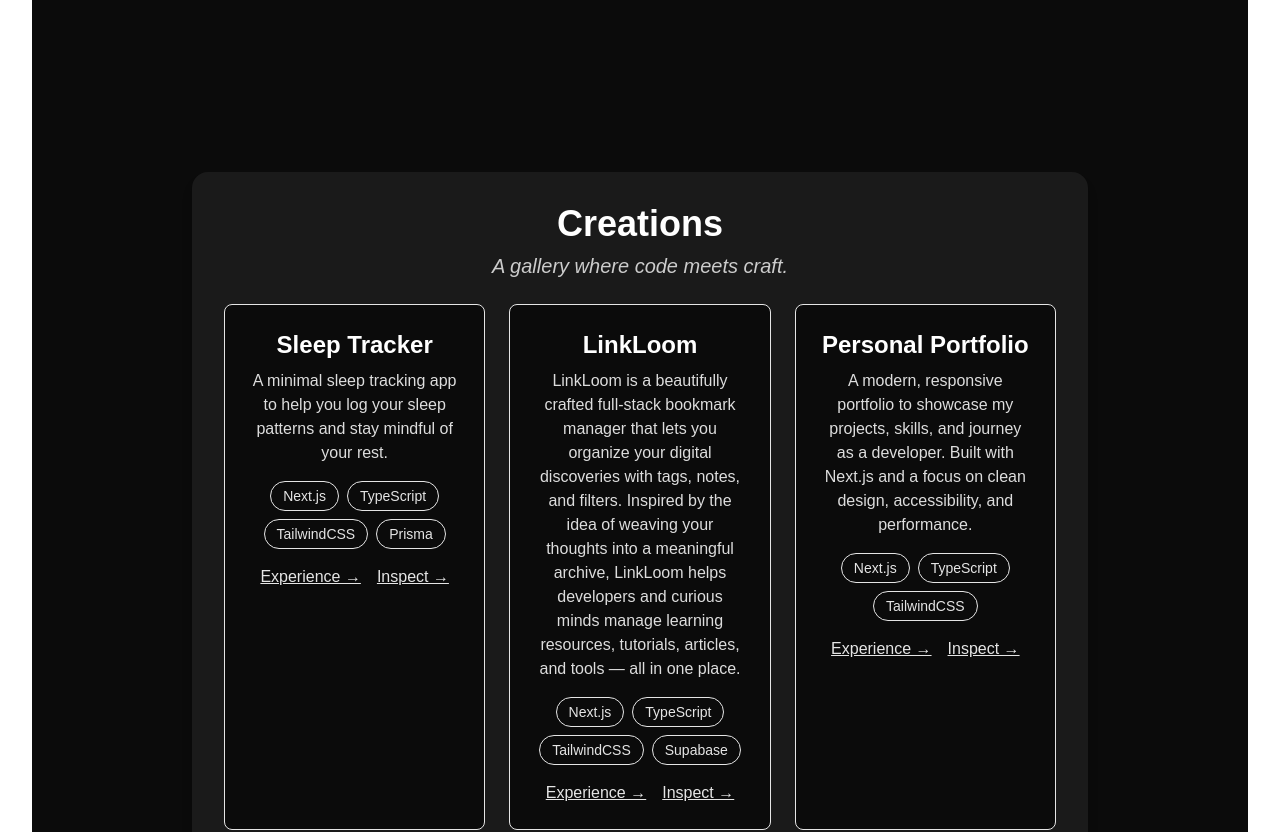
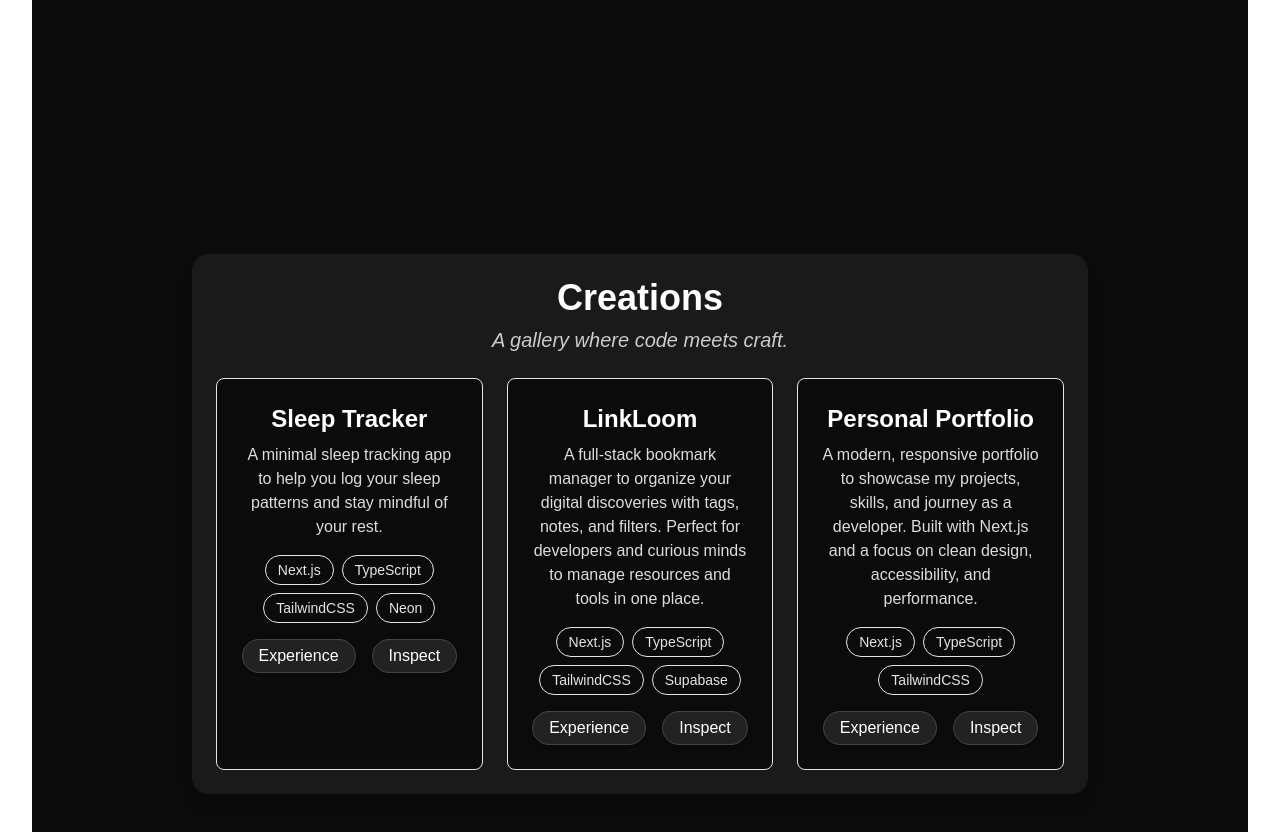
Before and after one commit to Valley-15/casino-royale, a Next.js app: page / in a window 1280 px wide. Shown: the part 1540-2372 px from the top of the page. Built offline with nearby package versions, Linux system fonts and the light colour scheme.

Commit message:
ui polish

```diff
--- a/src/components/Projects.tsx
+++ b/src/components/Projects.tsx
@@ -8,12 +8,13 @@ export default function Projects() {
       id="projects"
       className="
         bg-[#0B0B0B] text-[#E5E5E5]
-        px-4 py-8
-        md:px-8 md:py-12
-        md:min-h-[calc(100vh-64px)] md:scroll-mt-16
+        px-4 py-6
+        md:px-8 md:py-8
+        min-h-screen
+        flex items-center
       "
     >
-      <div className="max-w-4xl mx-auto bg-[#1A1A1A] p-8 rounded-2xl shadow-lg text-center">
+      <div className="max-w-4xl mx-auto bg-[#1A1A1A] p-6 rounded-2xl shadow-lg text-center">
         <h2 className="text-4xl font-bold mb-2 text-white">Creations</h2>
         <p className="text-xl italic text-[#CCCCCC] mb-6">
           A gallery where code meets craft.
@@ -53,11 +54,21 @@ export default function Projects() {
               </div>
 
               <div className="flex gap-4 justify-center">
-                <a href={p.demo || "#"} className="underline">
-                  Experience →
+                <a
+                  href={p.demo || "#"}
+                  className="px-4 py-1 rounded-full bg-[#222] text-white font-medium shadow hover:bg-[#333] transition-colors border border-[#444] focus:outline-none focus:ring-2 focus:ring-[#E5E5E5]"
+                  target="_blank"
+                  rel="noopener noreferrer"
+                >
+                  Experience
                 </a>
-                <a href={p.github || "#"} className="underline">
-                  Inspect →
+                <a
+                  href={p.github || "#"}
+                  className="px-4 py-1 rounded-full bg-[#222] text-white font-medium shadow hover:bg-[#333] transition-colors border border-[#444] focus:outline-none focus:ring-2 focus:ring-[#E5E5E5]"
+                  target="_blank"
+                  rel="noopener noreferrer"
+                >
+                  Inspect
                 </a>
               </div>
             </div>
--- a/src/data/projects.ts
+++ b/src/data/projects.ts
@@ -12,13 +12,13 @@ export const projects: Project[] = [
   {
     title: "Sleep Tracker",
     description: "A minimal sleep tracking app to help you log your sleep patterns and stay mindful of your rest.",
-    tech: ["Next.js", "TypeScript", "TailwindCSS", "Prisma"],
+    tech: ["Next.js", "TypeScript", "TailwindCSS", "Neon"],
     github: "https://github.com/Valley-15/sleep-tracker-next",
     demo: "https://sleep-tracker-next-z2kp.vercel.app/",
   },
   {
     title: "LinkLoom",
-    description: "LinkLoom is a beautifully crafted full-stack bookmark manager that lets you organize your digital discoveries with tags, notes, and filters. Inspired by the idea of weaving your thoughts into a meaningful archive, LinkLoom helps developers and curious minds manage learning resources, tutorials, articles, and tools — all in one place.",
+    description: "A full-stack bookmark manager to organize your digital discoveries with tags, notes, and filters. Perfect for developers and curious minds to manage resources and tools in one place.",
     tech: ["Next.js", "TypeScript", "TailwindCSS", "Supabase"],
     github: "https://github.com/Valley-15/LinkLoom-weave-your-thoughts",
     demo: "https://link-loom-weave-your-thoughts.vercel.app/",
```
